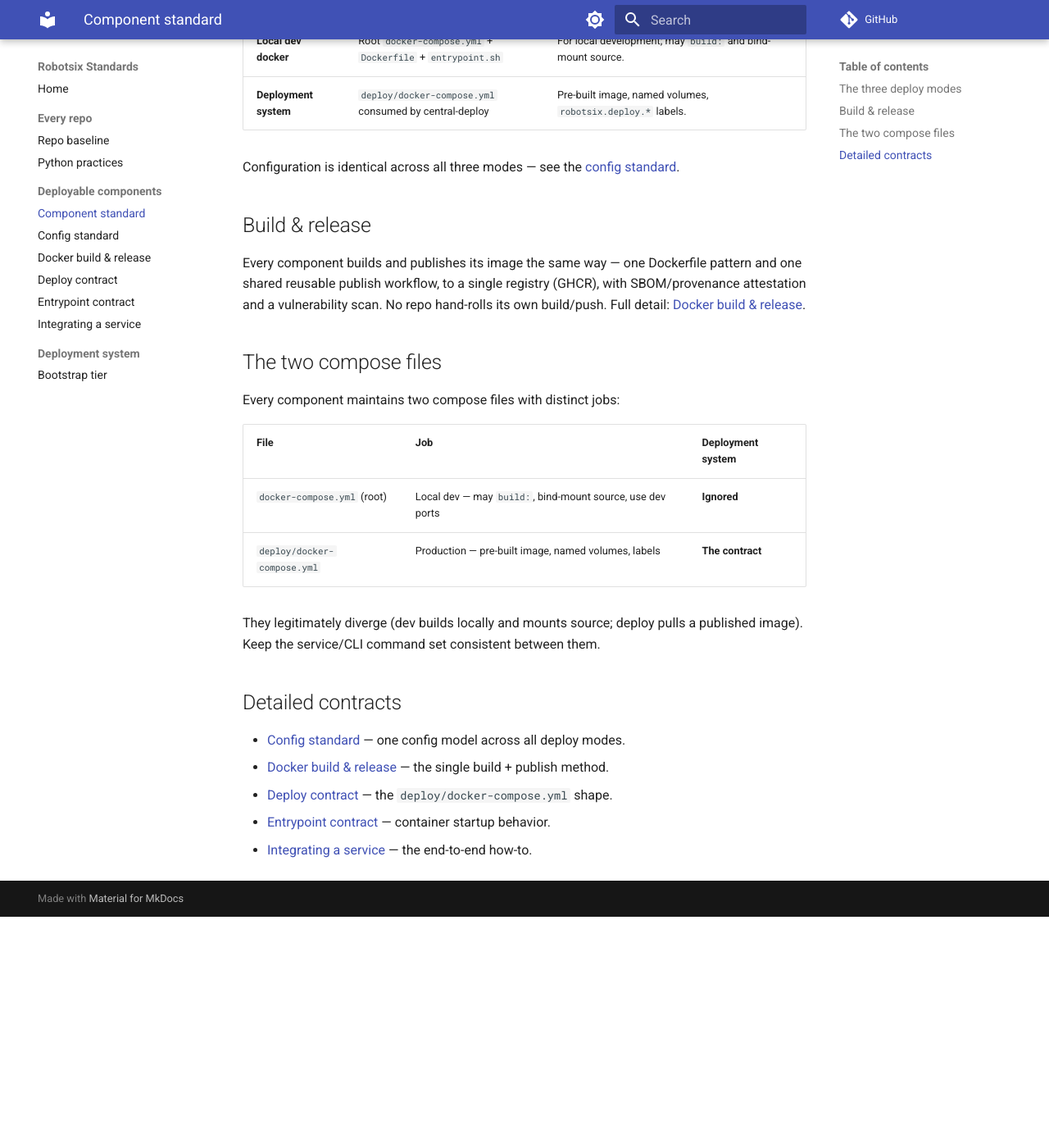
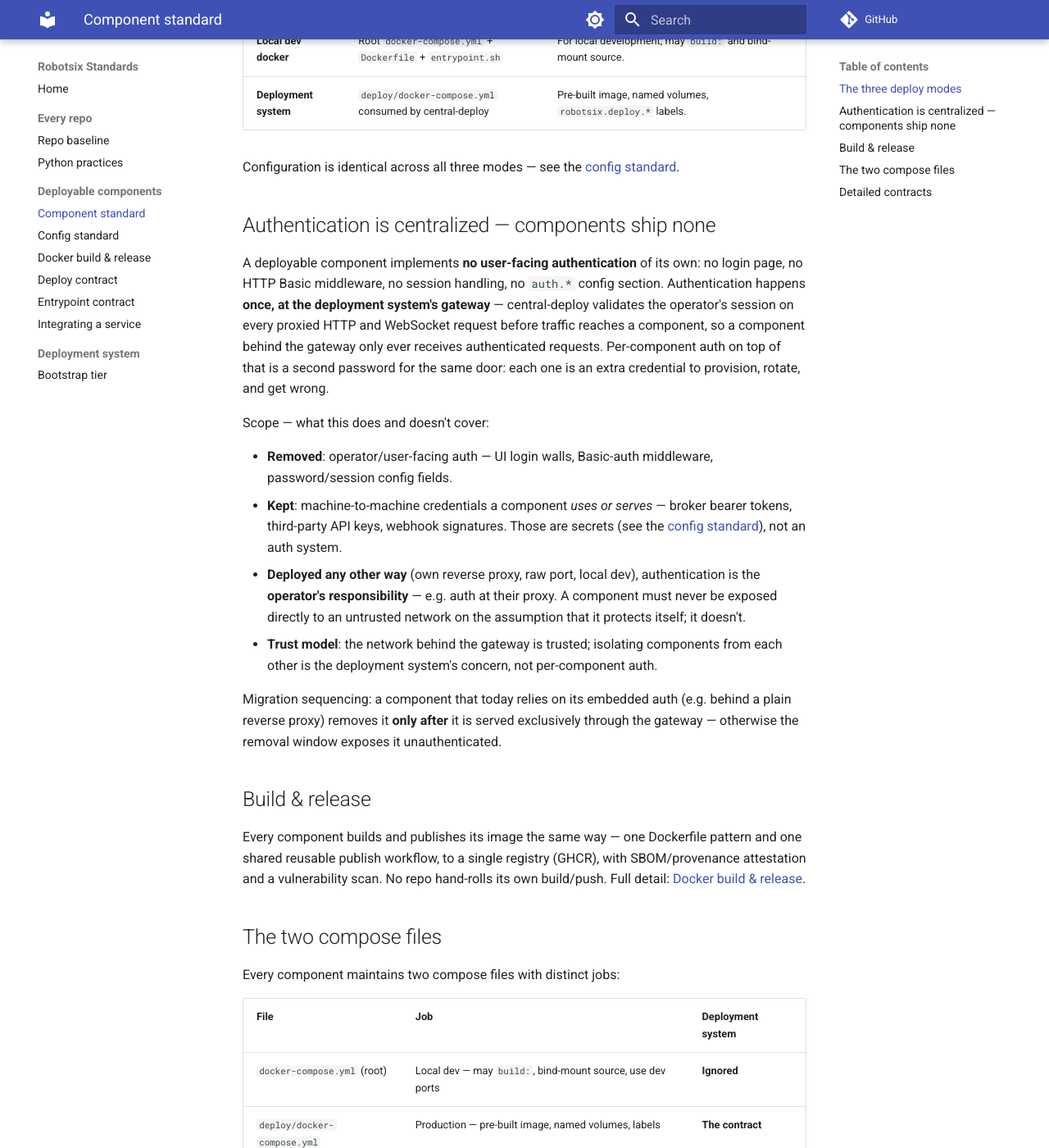
Before and after one commit to damien-robotsix/robotsix-standards, an MkDocs documentation site: the page built from docs/component-standard.md, in a window 1280 px wide and 1400 px high, scrolled down 525 px. Shown: the whole window at 82% size. Built offline with MkDocs 1.6.1 and Material for MkDocs 9.7.7, drawn with Linux system fonts in a browser that asks for light colours; comment, search, counter and statistics services are not loaded; before the commit the page ends 1643 px from its top, so only the background shows below that.

Commit message:
Component standard: authentication is centralized, components ship none (#6)
User-facing auth (login walls, Basic auth, session config) lives once at
the central-deploy gateway, which validates the session on every proxied
HTTP/WS request. Machine-to-machine credentials stay (they are secrets,
not an auth system). Outside the gateway, auth is the operator's
responsibility. Includes the migration-sequencing rule (remove embedded
auth only once served exclusively through the gateway).

Co-authored-by: Claude Fable 5 <noreply@anthropic.com>

```diff
--- a/docs/component-standard.md
+++ b/docs/component-standard.md
@@ -20,6 +20,38 @@ the detailed contracts are linked at the end.
 
 Configuration is identical across all three modes — see the
 [config standard](config-standard.md).
+
+## Authentication is centralized — components ship none
+
+A deployable component implements **no user-facing authentication** of its
+own: no login page, no HTTP Basic middleware, no session handling, no
+`auth.*` config section. Authentication happens **once, at the deployment
+system's gateway** — central-deploy validates the operator's session on every
+proxied HTTP and WebSocket request before traffic reaches a component, so a
+component behind the gateway only ever receives authenticated requests.
+Per-component auth on top of that is a second password for the same door:
+each one is an extra credential to provision, rotate, and get wrong.
+
+Scope — what this does and doesn't cover:
+
+- **Removed**: operator/user-facing auth — UI login walls, Basic-auth
+  middleware, password/session config fields.
+- **Kept**: machine-to-machine credentials a component *uses or serves* —
+  broker bearer tokens, third-party API keys, webhook signatures. Those are
+  secrets (see the [config standard](config-standard.md)), not an auth
+  system.
+- **Deployed any other way** (own reverse proxy, raw port, local dev),
+  authentication is the **operator's responsibility** — e.g. auth at their
+  proxy. A component must never be exposed directly to an untrusted network
+  on the assumption that it protects itself; it doesn't.
+- **Trust model**: the network behind the gateway is trusted; isolating
+  components from each other is the deployment system's concern, not
+  per-component auth.
+
+Migration sequencing: a component that today relies on its embedded auth
+(e.g. behind a plain reverse proxy) removes it **only after** it is served
+exclusively through the gateway — otherwise the removal window exposes it
+unauthenticated.
 
 ## Build & release
 
```
Also changed, not shown: README.md (+1 -1 lines), docs/index.md (+2 -1 lines).
